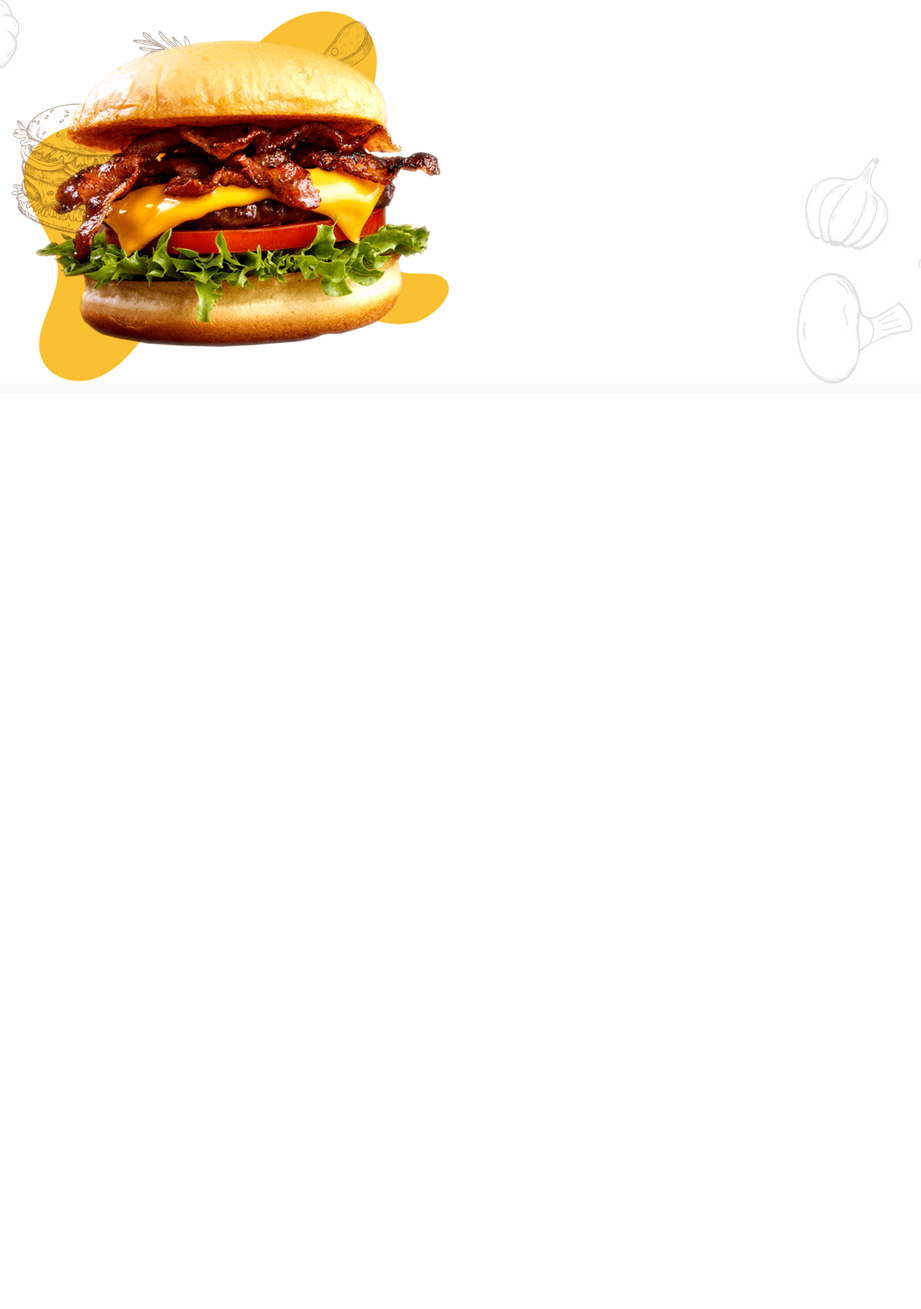
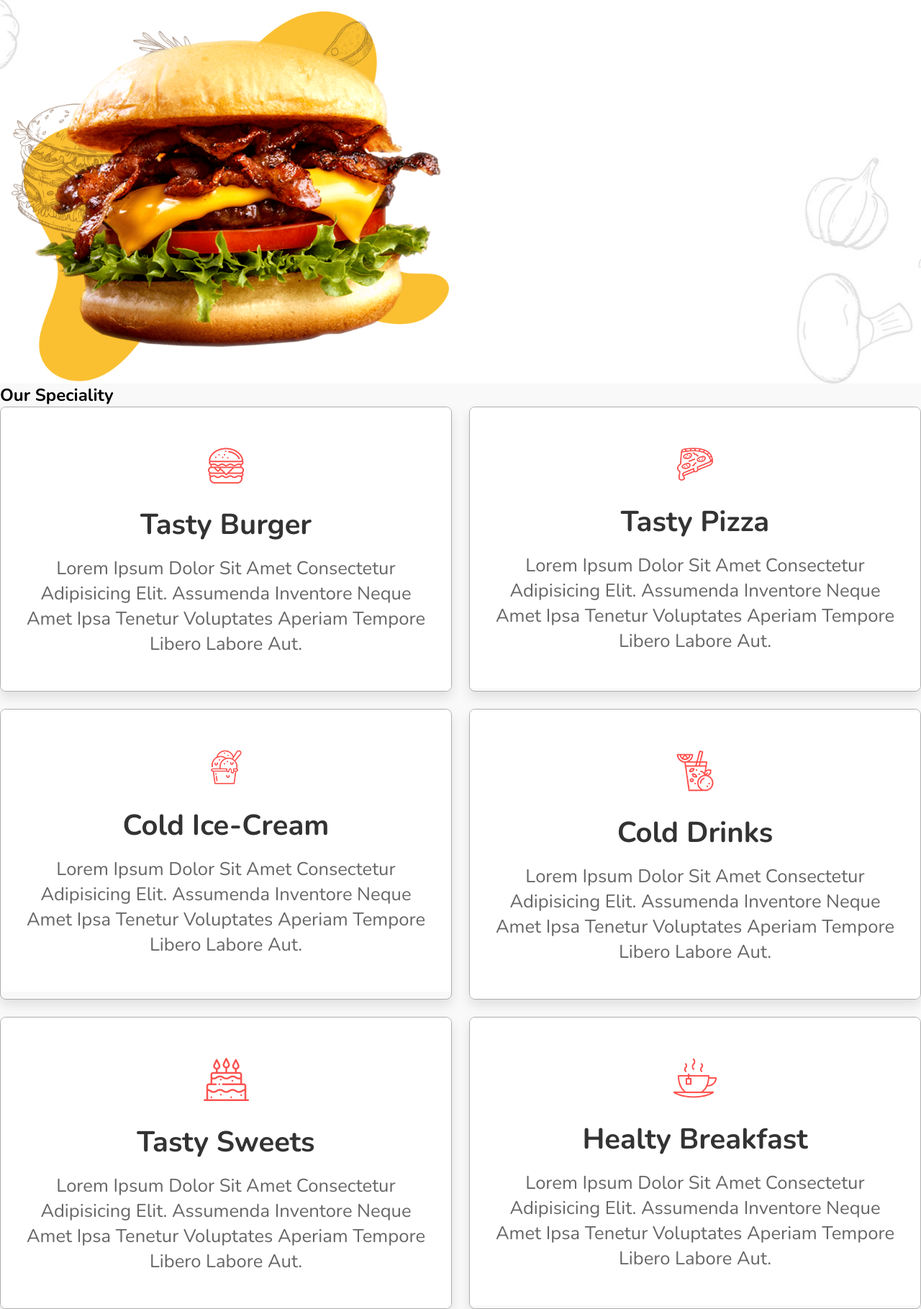
Before and after one commit to salilgupta332/Speedy-Bites, a Django app: page / in a window 1280 px wide. Shown: the part 318-2137 px from the top of the page at 72% size. Before the commit the page ends 851 px from the top, so only its background shows below. Run offline with Django 5.2, Linux system fonts and the light colour scheme; parts of the project's set-up code (start-up, migrations or seed data) failed here and were passed over.

Commit message:
speciality Section aded

```diff
--- a/core/templates/landing.html
+++ b/core/templates/landing.html
@@ -63,7 +63,86 @@
         <img src="{% static 'images/home-img.png' %}" alt="Home Image" />
       </div>
     </section>
+    <!-- home section ends -->
+    <section class="speciality" id="speciality">
+      <h1 class="heading">our <span>speciality</span></h1>
 
-    <!-- home section ends -->
+      <div class="box-container">
+        <div class="box">
+          <img class="image" src="images/s-img-1.jpg" alt="" />
+          <div class="content">
+            <img src="images/s-1.png" alt="" />
+            <h3>tasty burger</h3>
+            <p>
+              Lorem ipsum dolor sit amet consectetur adipisicing elit. Assumenda
+              inventore neque amet ipsa tenetur voluptates aperiam tempore
+              libero labore aut.
+            </p>
+          </div>
+        </div>
+        <div class="box">
+          <img class="image" src="images/s-img-2.jpg" alt="" />
+          <div class="content">
+            <img src="images/s-2.png" alt="" />
+            <h3>tasty pizza</h3>
+            <p>
+              Lorem ipsum dolor sit amet consectetur adipisicing elit. Assumenda
+              inventore neque amet ipsa tenetur voluptates aperiam tempore
+              libero labore aut.
+            </p>
+          </div>
+        </div>
+        <div class="box">
+          <img class="image" src="images/s-img-3.jpg" alt="" />
+          <div class="content">
+            <img src="images/s-3.png" alt="" />
+            <h3>cold ice-cream</h3>
+            <p>
+              Lorem ipsum dolor sit amet consectetur adipisicing elit. Assumenda
+              inventore neque amet ipsa tenetur voluptates aperiam tempore
+              libero labore aut.
+            </p>
+          </div>
+        </div>
+        <div class="box">
+          <img class="image" src="images/s-img-4.jpg" alt="" />
+          <div class="content">
+            <img src="images/s-4.png" alt="" />
+            <h3>cold drinks</h3>
+            <p>
+              Lorem ipsum dolor sit amet consectetur adipisicing elit. Assumenda
+              inventore neque amet ipsa tenetur voluptates aperiam tempore
+              libero labore aut.
+            </p>
+          </div>
+        </div>
+        <div class="box">
+          <img class="image" src="images/s-img-5.jpg" alt="" />
+          <div class="content">
+            <img src="images/s-5.png" alt="" />
+            <h3>tasty sweets</h3>
+            <p>
+              Lorem ipsum dolor sit amet consectetur adipisicing elit. Assumenda
+              inventore neque amet ipsa tenetur voluptates aperiam tempore
+              libero labore aut.
+            </p>
+          </div>
+        </div>
+        <div class="box">
+          <img class="image" src="images/s-img-6.jpg" alt="" />
+          <div class="content">
+            <img src="images/s-6.png" alt="" />
+            <h3>healty breakfast</h3>
+            <p>
+              Lorem ipsum dolor sit amet consectetur adipisicing elit. Assumenda
+              inventore neque amet ipsa tenetur voluptates aperiam tempore
+              libero labore aut.
+            </p>
+          </div>
+        </div>
+      </div>
+    </section>
+
+    <!-- speciality section ends -->
   </body>
 </html>
--- a/static/css/landing_page.css
+++ b/static/css/landing_page.css
@@ -282,3 +282,57 @@ body {
     transform: translateX(0);
   }
 }
+
+
+.speciality .box-container{
+  display: flex;
+  flex-wrap: wrap;
+  gap:1.5rem;
+}
+
+.speciality .box-container .box{
+  flex:1 1 30rem;
+  position: relative;
+  overflow: hidden;
+  box-shadow: 0 .5rem 1rem rgba(0,0,0,.1);
+  border:.1rem solid rgba(0,0,0,.3);
+  cursor: pointer;
+  border-radius: .5rem;
+}
+
+.speciality .box-container .box .image{
+  height:100%;
+  width:100%;
+  object-fit: cover;
+  position: absolute;
+  top:-100%; left:0;
+}
+
+.speciality .box-container .box .content{
+  text-align: center;
+  background:#fff;
+  padding:2rem;
+}
+
+.speciality .box-container .box .content img{
+  margin:1.5rem 0;
+}
+
+.speciality .box-container .box .content h3{
+  font-size: 2.5rem;
+  color:#333;
+}
+
+.speciality .box-container .box .content p{
+  font-size: 1.6rem;
+  color:#666;
+  padding:1rem 0;
+}
+
+.speciality .box-container .box:hover .image{
+  top:0;
+}
+
+.speciality .box-container .box:hover .content{
+  transform: translateY(100%);
+}
```
